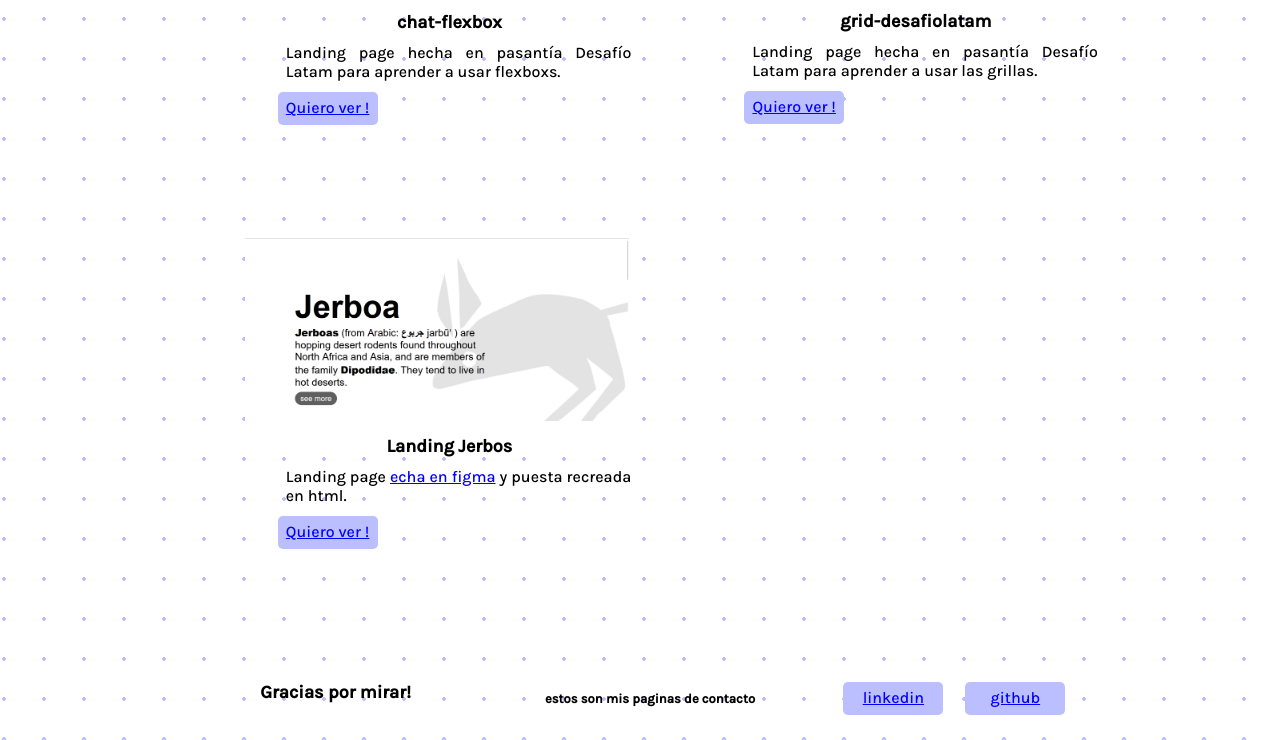
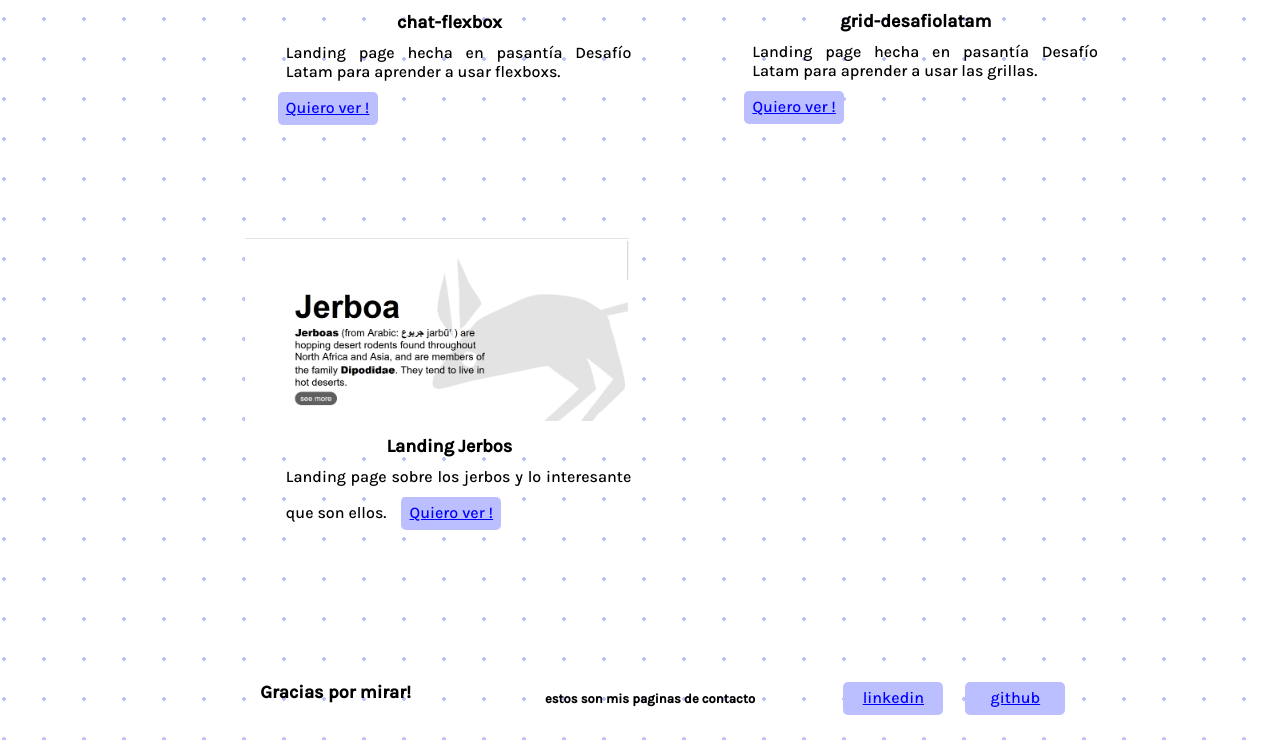
Before and after one commit to FrancisGarza/francisgarza.github.io, a plain HTML site: page index.html in a window 1280 px wide. Shown: the part 1561-2301 px from the top of the page. Drawn offline with Linux system fonts and the light colour scheme.

Commit message:
Update index.html

```diff
--- a/index.html
+++ b/index.html
@@ -85,8 +85,7 @@
             <div class="card-body">
               <h2 class="card-title">Landing Jerbos </h2>
               <p class="card-text">Landing page
-                <a href="https://www.behance.net/gallery/186255401/landing-page-jerbo">echa en figma</a>
-                 y puesta recreada en html.</p>
+sobre los jerbos y lo interesante que son ellos.
               <a href="https://francisgarza.github.io/jerbolanding/" class="btn btn-view">Quiero ver !</a>
             </div>
           </div>
```
